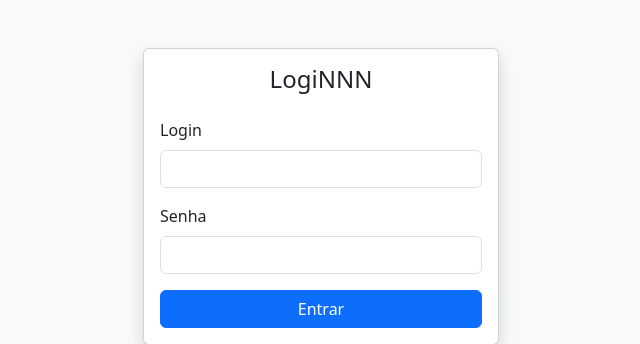
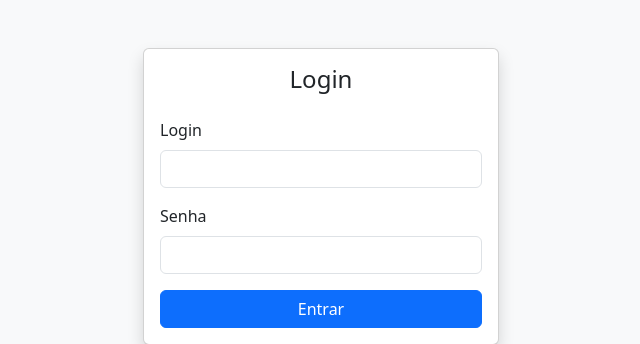
Before and after one commit to duduardo654/pequena-aplicacao-vm, a Flask app: page /login in a window 1280 px wide. Shown: the top 344 px of the page, without its empty margins (319-959 px from the left). Run offline with Flask 3, Linux system fonts and the light colour scheme; some libraries are stand-ins or nearby versions.

Commit message:
up to apresentation

```diff
--- a/init.sql
+++ b/init.sql
@@ -29,7 +29,3 @@ INSERT INTO receita (nome, descricao, data_registro, custo, tipo_receita) VALUES
 
 INSERT INTO usuario (nome, login, senha, situacao) VALUES
 ('Administrador', 'admin', 'admin123', 'a');
-
-CREATE TABLE IF NOT EXISTS categoria (
-    id SERIAL, descricao VARCHAR
-);
--- a/templates/login.html
+++ b/templates/login.html
@@ -11,7 +11,7 @@
             <div class="col-md-4">
                 <div class="card shadow">
                     <div class="card-body">
-                        <h4 class="card-title text-center mb-4">LogiNNN</h4>
+                        <h4 class="card-title text-center mb-4">Login</h4>
                         {% if erro %}
                             <div class="alert alert-danger">{{ erro }}</div>
                         {% endif %}
```
